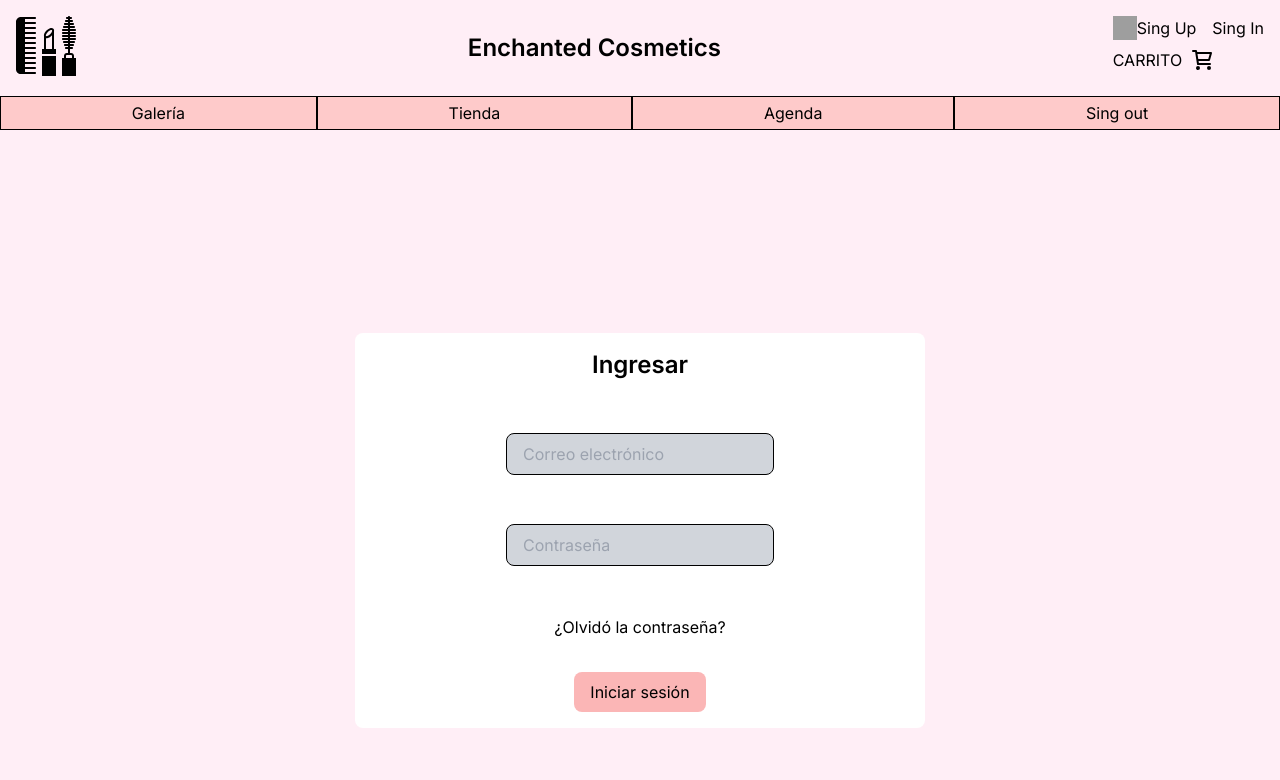
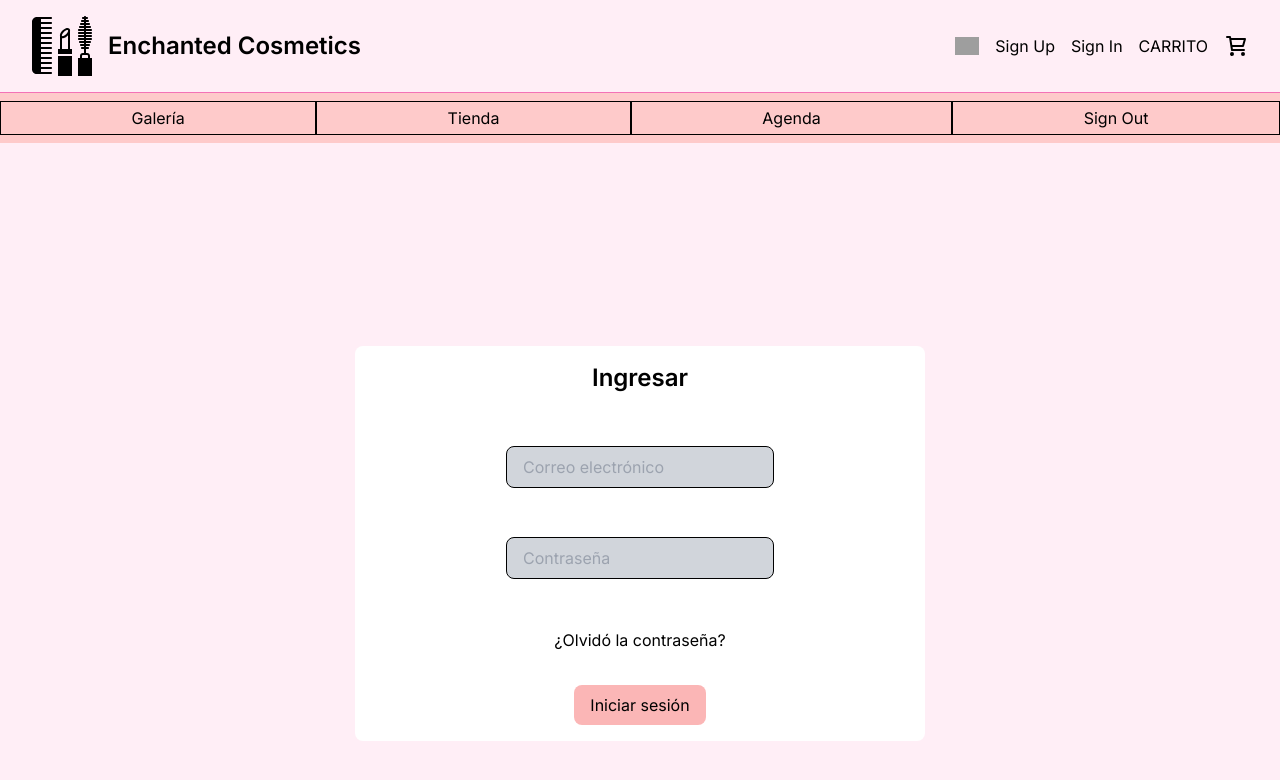
Before and after one commit to Elmono56/DuendeMaquillista, a Next.js app: page / in a window 1280 px wide. Shown: the top 780 px of the page. Built offline with nearby package versions, Linux system fonts and the light colour scheme; grey boxes are pictures that could not be loaded.

Commit message:
feat: improved navbar

```diff
--- a/src/app/components/Navbar.tsx
+++ b/src/app/components/Navbar.tsx
@@ -4,32 +4,29 @@ import Link from "next/link";
 
 const Navbar = () => {
   return (
-    <nav>
-      <div className="flex flex-row justify-between bg-pink-lighter py-4 ml-4">
-        <div>
+    <nav className="bg-pink-lighter">
+      <div className="container mx-auto flex justify-between items-center py-4 px-8">
+        <div className="flex items-center">
           <Image
             src="/img/makeup-woman-svgrepo-com.svg"
             width={60}
             height={60}
             alt="Makeup Woman"
           />
+          <span className="ml-4 font-semibold text-2xl">
+            Enchanted Cosmetics
+          </span>
         </div>
-        <div className="font-semibold text-2xl flex items-center">
-          Enchanted Cosmetics
-        </div>
-        <div>
-          <div className="flex flex-row">
+        <div className="flex items-center space-x-4">
           <Image
             src="/img/user-svgrepo-com.svg"
             width={24}
             height={24}
             alt="User"
           />
-            <button className="mr-4 ">Sing Up</button>
-            <button className="mr-4 ">Sing In</button>
-          </div>
-          <div className="flex py-2">
-            <button className="mr-2">CARRITO</button>
+          <button className="mr-4 hover:underline">Sign Up</button>
+          <button className="mr-4 hover:underline">Sign In</button>
+          <button className="mr-4 hover:underline">CARRITO</button>
           <Image
             src="/img/cart-shopping-svgrepo-com.svg"
             width={24}
@@ -38,35 +35,33 @@ const Navbar = () => {
           />
         </div>
       </div>
-      </div>
-      <div className="flex w-full justify-between bg-red-200">
+      <div className="border-t border-pink-400 bg-red-200">
+        <div className="container mx-auto flex justify-between items-center py-2">
           <Link
             href="/pages/admin/Catalog"
-          className="flex-grow border border-black text-center py-1"
+            className="flex-grow border border-black text-center py-1 hover:bg-hover-pink transition duration-300"
           >
             <button>Galería</button>
           </Link>
-
           <Link
             href="/pages/admin/Shop"
-          className="flex-grow border border-black text-center py-1"
+            className="flex-grow border border-black text-center py-1 hover:bg-hover-pink transition duration-300"
           >
             <button>Tienda</button>
           </Link>
-
           <Link
             href="/"
-          className="flex-grow border border-black text-center py-1"
+            className="flex-grow border border-black text-center py-1 hover:bg-hover-pink transition duration-300"
           >
             <button>Agenda</button>
           </Link>
-
           <Link
             href="/"
-          className="flex-grow border border-black text-center py-1"
+            className="flex-grow border border-black text-center py-1 hover:bg-hover-pink transition duration-300"
           >
-          <button>Sing out</button>
+            <button>Sign Out</button>
           </Link>
+        </div>
       </div>
     </nav>
   );
```
Lines whose indentation alone changed are shown as unchanged.
